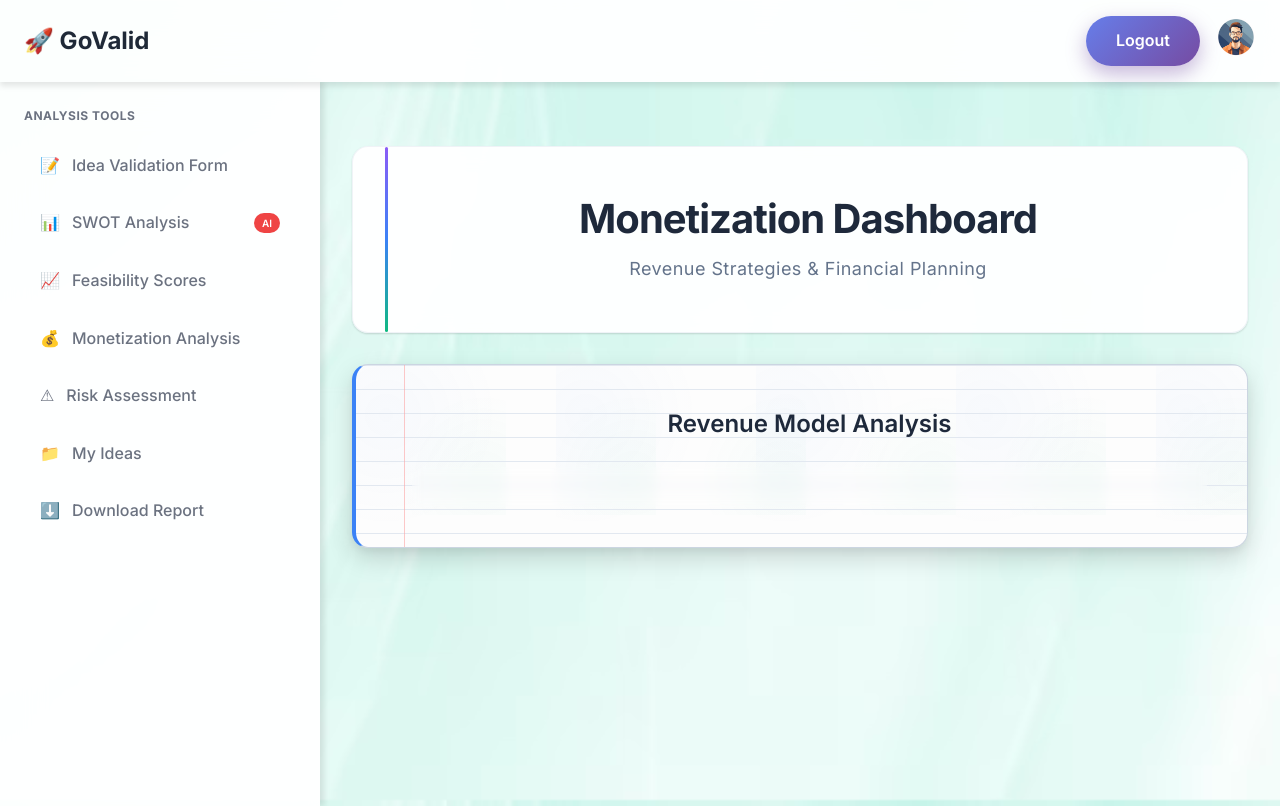
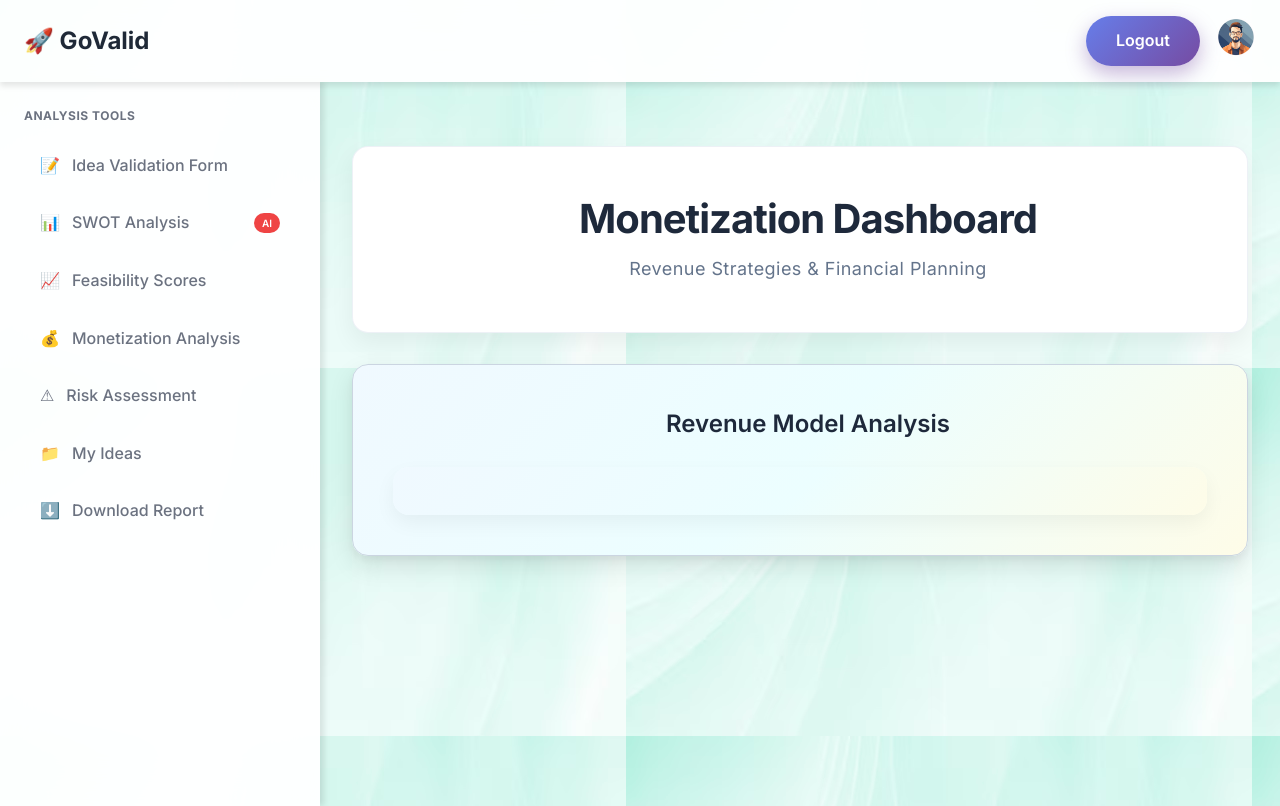
Before and after one commit to yash191stack/GoValid, a Django app: template templates/dashboard/Monetization.html in a window 1280 px wide. Run offline with Django 5.2, Linux system fonts and the light colour scheme; the template is opened without the code that fills it, so the values that code supplies are empty.

Commit message:
Styles change in AI Analysis pages

```diff
--- a/static/css/monetization.css
+++ b/static/css/monetization.css
@@ -1,4 +1,4 @@
-/* Clean Notebook Style Monetization Dashboard */
+/* Clean Monetization Dashboard - Pattern Style */
 
 * {
     margin: 0;
@@ -8,14 +8,14 @@
 
 body {
     font-family: 'Inter', sans-serif;
-    background: url('{% static "img/notebook.jpg" %}') center/cover no-repeat;
+    background: url("../img/notebook.jpg");
     background-attachment: fixed;
     min-height: 100vh;
     color: #334155;
     line-height: 1.6;
-    background-image: url("../img/notebook.jpg") ;
 }
 
+/* Main Container */
 .container {
     width: 90%;
     max-width: 1400px;
@@ -23,32 +23,32 @@ body {
     padding: 2rem;
 }
 
+/* Heading Section */
 .heading-section {
-    background: rgba(255, 255, 255, 0.95);
-    backdrop-filter: blur(10px);
-    border: 1px solid rgba(226, 232, 240, 0.5);
+    /* background: linear-gradient(135deg, #f0f9ff 0%, #ecfeff 50%, #fefce8 100%); */
+    /* backdrop-filter: blur(10px); */
+    /* border: 1px solid rgba(226, 232, 240, 0.5); */
     padding: 3rem 2rem;
     border-radius: 16px;
     text-align: center;
-    box-shadow:
-        0 1px 3px rgba(0, 0, 0, 0.05),
-        0 1px 2px rgba(0, 0, 0, 0.1);
+    /* box-shadow:
+        0 10px 25px rgba(0, 0, 0, 0.08),
+        0 4px 10px rgba(0, 0, 0, 0.05); */
     margin-bottom: 2rem;
     transition: all 0.3s cubic-bezier(0.16, 1, 0.3, 1);
     opacity: 0;
     transform: translateY(-20px);
     position: relative;
+    background: #ffffff;
+    backdrop-filter: blur(8px);
+    border: 1px solid rgba(226, 232, 240, 0.6);
+    box-shadow: 0 10px 25px rgba(0, 0, 0, 0.06);
 }
 
+
+
 .heading-section::before {
-    content: '';
-    position: absolute;
-    left: 2rem;
-    top: 0;
-    bottom: 0;
-    width: 3px;
-    background: linear-gradient(to bottom, #8b5cf6 0%, #3b82f6 50%, #10b981 100%);
-    border-radius: 2px;
+    content: none;
 }
 
 .heading-section:hover {
@@ -78,19 +78,16 @@ body {
     font-weight: 400;
 }
 
+/* Data Box with Pattern */
 .data-box {
-    background-color: #fdfdfd;
-    background-image:
-        linear-gradient(#e2e8f0 1px, transparent 1px),
-        radial-gradient(circle at 15% 25%, rgba(59, 130, 246, 0.03) 0%, transparent 50%),
-        radial-gradient(circle at 85% 75%, rgba(16, 185, 129, 0.03) 0%, transparent 50%);
-    background-size: 100% 24px, 200px 200px, 150px 150px;
+    background: linear-gradient(135deg, #f0f9ff 0%, #ecfeff 50%, #fefce8 100%);
+    background-size: cover;
+    background-blend-mode: overlay;
     border: 1px solid #cbd5e1;
-    border-left: 4px solid #3b82f6;
     padding: 2.5rem;
     border-radius: 16px;
     box-shadow:
-        0 10px 25px rgba(0, 0, 0, 0.15),
+        0 10px 25px rgba(0, 0, 0, 0.1),
         0 4px 10px rgba(0, 0, 0, 0.05);
     position: relative;
     opacity: 0;
@@ -98,28 +95,11 @@ body {
     transition: all 0.6s cubic-bezier(0.16, 1, 0.3, 1);
 }
 
-/* Red margin line */
+/* Remove side line */
 .data-box::before {
-    content: '';
-    position: absolute;
-    left: 3rem;
-    top: 0;
-    bottom: 0;
-    width: 1px;
-    background: #fca5a5;
-    opacity: 0.6;
+    content: none;
 }
 
-.data-box::before {
-    content: '';
-    position: absolute;
-    left: 3rem;
-    top: 0;
-    bottom: 0;
-    width: 1px;
-    background: #fca5a5;
-    opacity: 0.6;
-}
 
 .data-box h2 {
     font-size: 1.5rem;
@@ -129,52 +109,30 @@ body {
     font-weight: 600;
     margin-left: 1rem;
 }
+.heading-section::before,
+.data-box::before {
+    background: transparent !important;
+    width: 0 !important;
+}
 
+/* Placeholder - Transparent Clean Look */
 .placeholder {
-    font-size: 1rem;
-    color: #475569;
-    line-height: 1.7;
-    text-align: left;
-    padding: 2rem;
-    border: 2px dashed #cbd5e1;
-    border-radius: 12px;
-    background: rgba(248, 250, 252, 0.8);
-    backdrop-filter: blur(5px);
-    margin-left: 1rem;
-    transition: all 0.3s ease;
-    position: relative;
-    overflow: hidden;
-
-    line-height: 24px;
-    padding: 20px 20px 20px 2rem;
     background: transparent;
+    border: none;
+    padding: 0;
+    margin: 0;
+    color: #334155;
+    line-height: 1.6;
+    background: linear-gradient(135deg, #f0f9ff 0%, #ecfeff 50%, #fefce8 100%);
+    background-size: cover;
+    background-blend-mode: overlay;
+    border-radius: 16px;
+    padding: 1.5rem 2rem;
+    box-shadow: 0 8px 20px rgba(0, 0, 0, 0.05);
     border: none;
 
 }
 
-.placeholder::before {
-    content: '';
-    position: absolute;
-    top: 0;
-    left: -100%;
-    width: 100%;
-    height: 100%;
-    background: linear-gradient(90deg, transparent, rgba(59, 130, 246, 0.05), transparent);
-    transition: left 0.6s ease;
-}
-
-.placeholder:hover::before {
-    left: 100%;
-}
-
-.placeholder:hover {
-    background: rgba(255, 255, 255, 0.9);
-    border-color: #94a3b8;
-    transform: translateY(-2px);
-    box-shadow: 0 4px 15px rgba(0, 0, 0, 0.05);
-}
-
-/* If monetization content has specific styling needs */
 .placeholder h3 {
     color: #1e293b;
     font-weight: 600;
@@ -258,11 +216,6 @@ body {
     .data-box h2 {
         margin-left: 0.5rem;
     }
-
-    .placeholder {
-        padding: 1.5rem;
-        margin-left: 0.5rem;
-    }
 }
 
 @media (max-width: 480px) {
@@ -279,12 +232,11 @@ body {
     }
 
     .placeholder {
-        padding: 1rem;
         font-size: 0.9rem;
     }
 }
 
-/* Clean scrollbar */
+/* Clean Scrollbar */
 ::-webkit-scrollbar {
     width: 6px;
 }
@@ -302,7 +254,7 @@ body {
     background: rgba(148, 163, 184, 0.8);
 }
 
-/* Performance optimizations */
+/* Performance Optimizations */
 .heading-section,
 .data-box,
 .placeholder {
```
Also changed, not shown: static/css/feasibility_score.css (+32 -0 lines), static/css/risk.css (+81 -156 lines), static/css/swot.css (+25 -0 lines), db.sqlite3.
